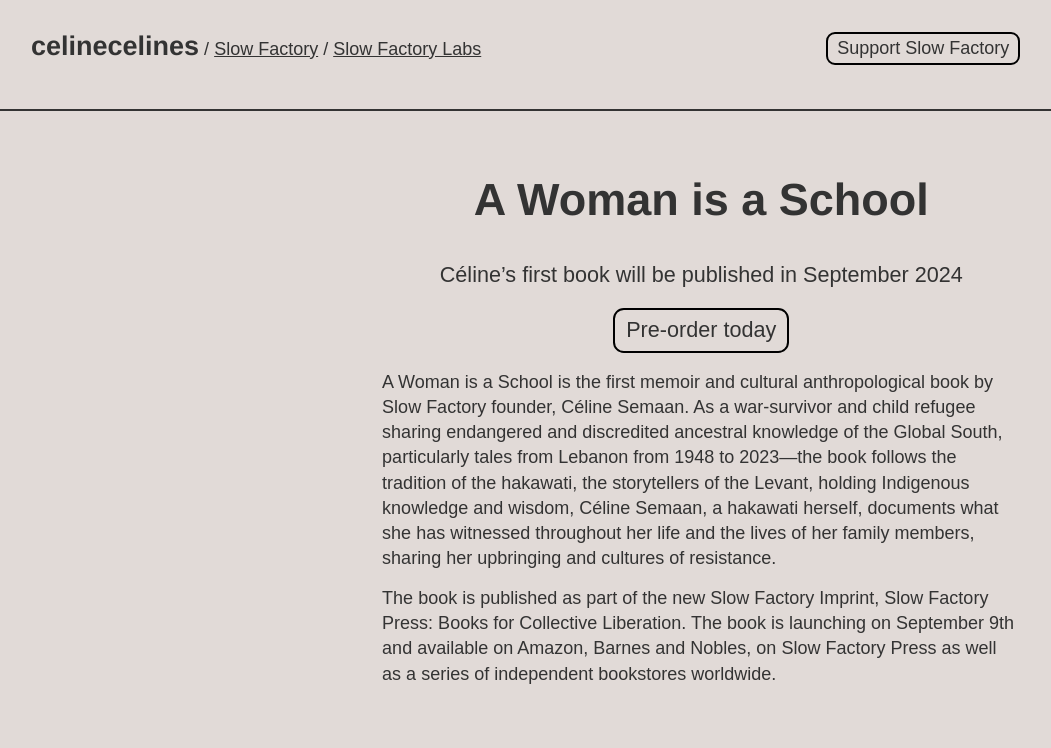
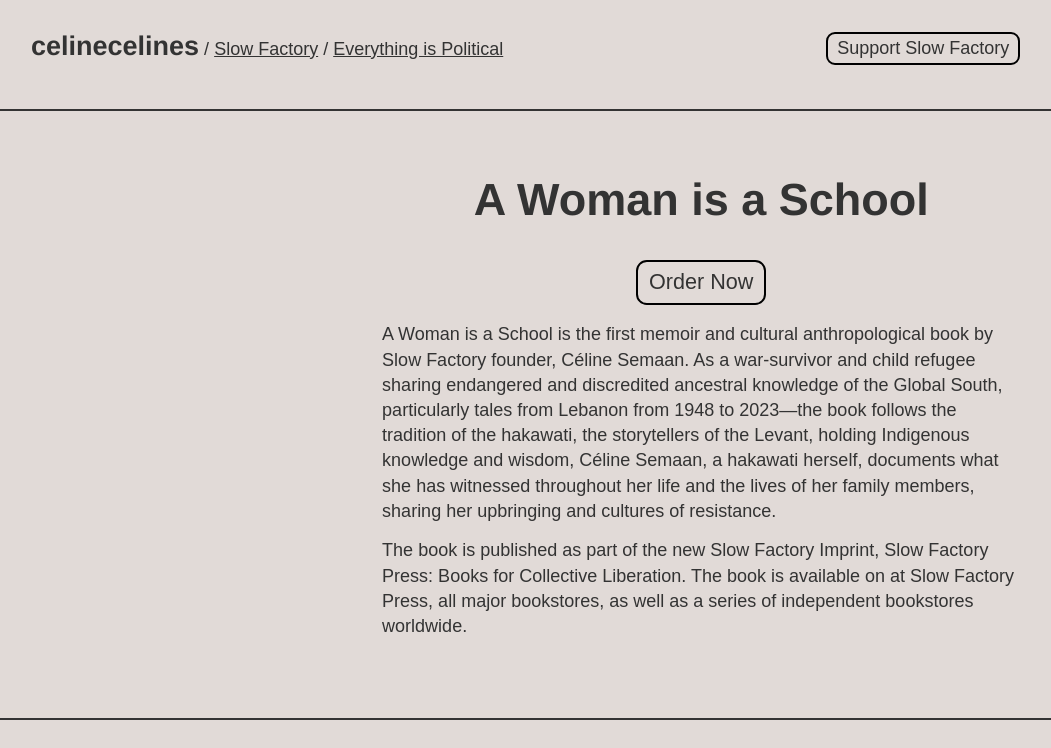
Before and after one commit to stresslimit/celinecelines, a Jekyll site: the page built from index.html, in a window 1280 px wide and 900 px high, cut to the strip 0-748 px from the top of the window. Shown: the whole strip, without its empty margins (109-1160 px from the left). Built offline with Jekyll 4.4.1, drawn with Linux system fonts in a browser that asks for light colours; some web fonts are replaced.

Commit message:
update tweak

```diff
--- a/_layouts/default.html
+++ b/_layouts/default.html
@@ -11,7 +11,7 @@
         <p class="two-thirds">
           <span class="title-sm">celinecelines</span> /
           <a href="https://slowfactory.earth">Slow Factory</a> /
-          <a href="https://slowfactorylabs.co">Slow Factory Labs</a>
+          <a href="https://everythingispolitical.com">Everything is Political</a>
         </p>
         <div class="third align-right">
           <div><a class="btn" href="https://slowfactory.earth/donate">Support Slow Factory</a></div>
--- a/index.html
+++ b/index.html
@@ -12,15 +12,13 @@
 
       <p class="title-md">A Woman is a School</p>
       <div class="text-md">
-      <p>Céline’s first book will be published in September 2024</p>
-
-      <p><a class="btn" href="https://shop.slowfactory.earth/products/a-woman-is-a-school">Pre-order today</a></p>
+        <p><a class="btn" href="https://shop.slowfactory.earth/products/a-woman-is-a-school">Order Now</a></p>
       </div>
 
       <div class="align-left">
         <p>A Woman is a School is the first memoir and cultural anthropological book by Slow Factory founder, Céline Semaan. As a war-survivor and child refugee sharing endangered and discredited ancestral knowledge of the Global South, particularly tales from Lebanon from 1948 to 2023—the book follows the tradition of the hakawati, the storytellers of the Levant, holding Indigenous knowledge and wisdom, Céline Semaan, a hakawati herself, documents what she has witnessed throughout her life and the lives of her family members, sharing her upbringing and cultures of resistance. </p>
 
-        <p>The book is published as part of the new Slow Factory Imprint, Slow Factory Press: Books for Collective Liberation. The book is launching on September 9th and available on Amazon, Barnes and Nobles, on Slow Factory Press as well as a series of independent bookstores worldwide.</p>
+        <p>The book is published as part of the new Slow Factory Imprint, Slow Factory Press: Books for Collective Liberation. The book is available on at Slow Factory Press, all major bookstores, as well as a series of independent bookstores worldwide.</p>
       </div>
 
     </div>
```
Also changed, not shown: 3 other files.
